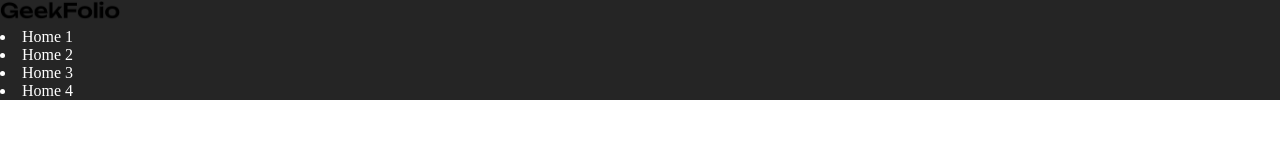
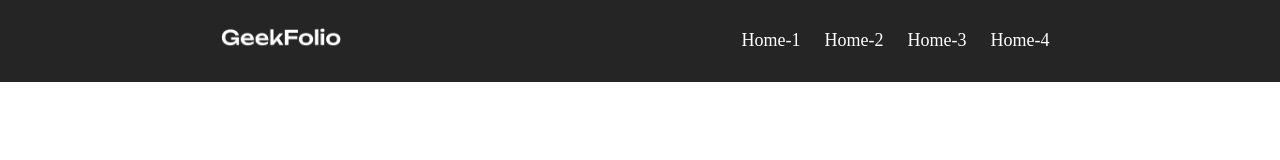
Before and after one commit to FazleRifat/5th-july, a plain HTML site: page index.html in a window 1280 px wide. Drawn offline with Linux system fonts and the light colour scheme.

Commit message:
navbar finish 6th july

```diff
--- a/index.html
+++ b/index.html
@@ -8,20 +8,27 @@
     <title>Document</title>
 </head>
 <body>
+    <!-- header section  -->
     <header>
         <nav>
             <div class="menu-container">
                 <div class="logo">
-                    <img src="/image/logo-dark.png" alt="logo" class="logo-photo">
+                    <img src="/image/logo-light.png" alt="logo" class="logo-photo">
                 </div>
                 <div class="menus">
-                    <li class="items">Home 1</li>
-                    <li class="items">Home 2</li>
-                    <li class="items">Home 3</li>
-                    <li class="items">Home 4</li>
+                    <li class="items">Home-1</li>
+                    <li class="items">Home-2</li>
+                    <li class="items">Home-3</li>
+                    <li class="items">Home-4</li>
                 </div>
             </div>
         </nav>
     </header>
+    <!-- header section done -->
+    <!-- main section  -->
+    <main></main>
+    <!-- main section done  -->
+    <!-- footer section  -->
+    <footer></footer>
 </body>
 </html>
--- a/style.css
+++ b/style.css
@@ -2,11 +2,31 @@
     margin: 0px;
     padding: 0px;
 }
+/* navigation bar start here */
 .menu-container{
     background-color: rgb(37, 37, 37);
     color:white;
-
+    padding: 20px;
+    display: flex;
+    align-items: center;
+    justify-content: space-around;
+    list-style: none;
 }
 .logo-photo{
     width: 120px;
+    padding: 7px;
+    cursor: pointer;
 }
+.menus{
+    display: flex;
+}
+.items{
+    margin-right:10px;
+    font-size: 18px;
+    padding: 7px;
+}
+.items:hover{
+    color: aqua;
+    cursor: pointer;
+}
+/* nav bar finish */
```
